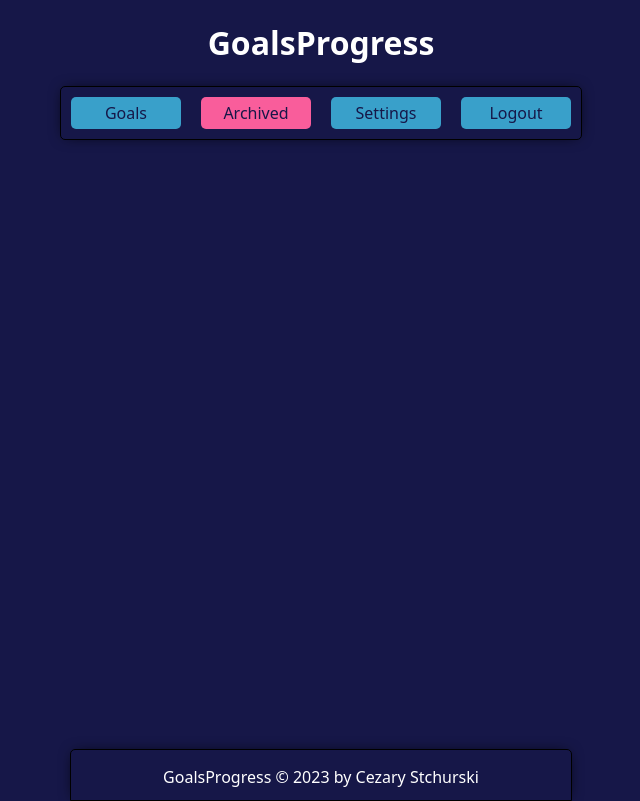
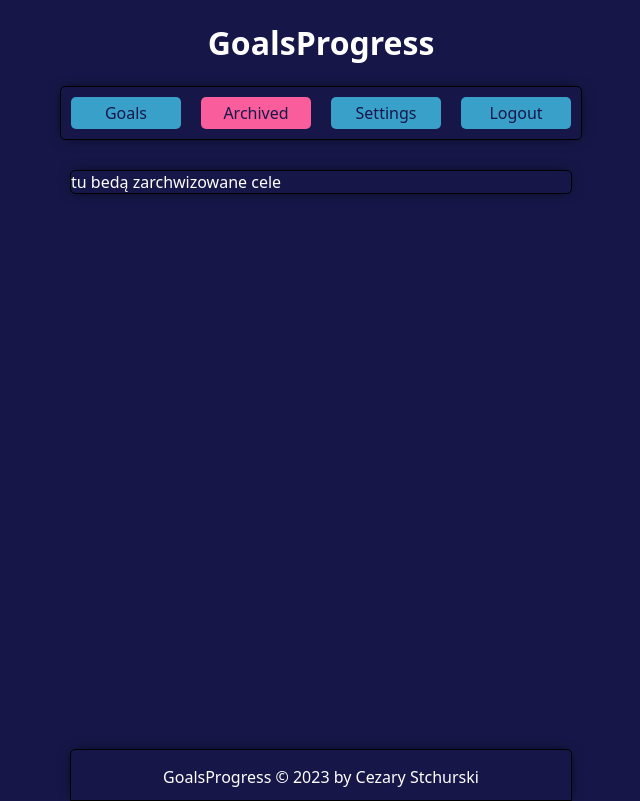
Before and after one commit to czareks2000/GoalsProgress, a React (Create React App) app in the folder goals-progress/: page /archived in a window 1280 px wide. Shown: the whole page, without its empty margins (319-959 px from the left). Built offline with nearby package versions, Linux system fonts and the light colour scheme.

Commit message:
created routes&componets for settings & archGoals

```diff
--- a/goals-progress/src/App.js
+++ b/goals-progress/src/App.js
@@ -5,6 +5,8 @@ import Goals from './components/Goals';
 import Header from './components/Header';
 import Footer from './components/Footer';
 import GoalCreateForm from './components/GoalCreateForm';
+import ArchviedGoals from './components/ArchviedGoals';
+import Settings from './components/Settings';
 
 function App() {
   const goals = [
@@ -60,6 +62,8 @@ function App() {
           <Route path='/goals' element={<Goals goals={goals}/>}/>
           <Route path='/goal/id' element={<>Goal Details</>}/>
           <Route path='/goals/create' element={<GoalCreateForm onAdd={addGoal}/>}/>
+          <Route path='/archived' element={<ArchviedGoals/>}/>
+          <Route path='/settings' element={<Settings/>}/>
         </Routes>
       </div>
       <Footer/>
--- /dev/null
+++ b/goals-progress/src/components/ArchviedGoals.js
@@ -0,0 +1,9 @@
+const ArchviedGoals = () => {
+  return (
+    <div className="container shadow">
+      tu bedą zarchwizowane cele
+    </div>
+  )
+}
+
+export default ArchviedGoals
--- /dev/null
+++ b/goals-progress/src/components/Settings.js
@@ -0,0 +1,9 @@
+const Settings = () => {
+  return (
+    <div className="container shadow">
+      tu bedą ustawienia konta
+    </div>
+  )
+}
+
+export default Settings
```
